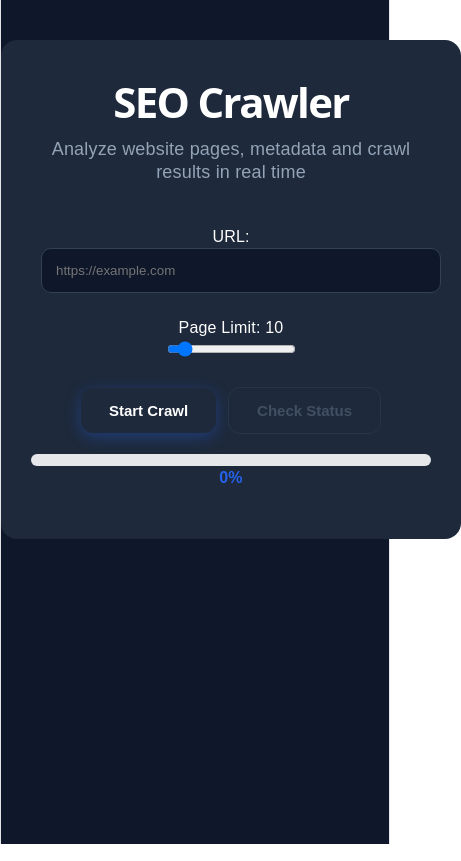
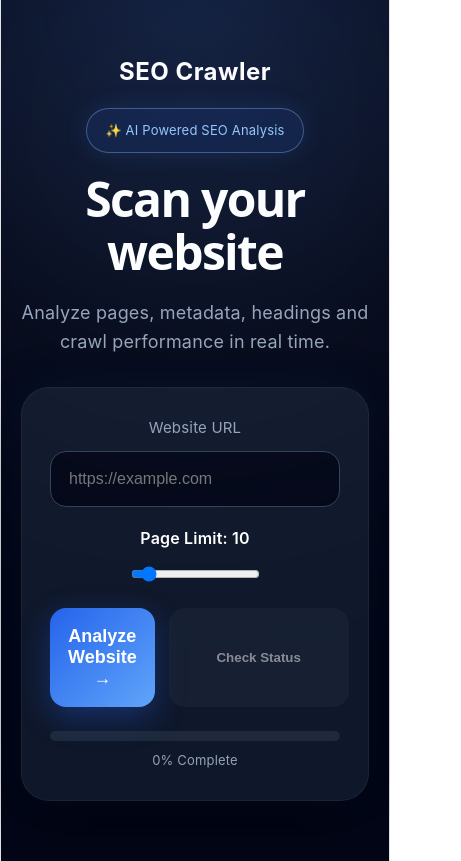
Before and after one commit to mehreennaqvi06/seo-crawler, a React (Vite) app in the folder frontend/: page / in a window 390 px wide. Shown: the whole page, 461 px wide, since content can reach past the window. Built offline with nearby package versions, Linux system fonts and the light colour scheme.

Commit message:
Update SEO crawler UI

```diff
--- a/frontend/src/App.css
+++ b/frontend/src/App.css
@@ -1,200 +1,472 @@
-body {
-  background: #0f172a;
-  font-family: Arial, sans-serif;
+*{
+  margin:0;
+  padding:0;
+  box-sizing:border-box;
 }
 
-.container {
-  max-width: 1100px;
-  margin: 40px auto;
-  padding: 30px;
-  background: #1e293b;
-  border-radius: 16px;
-  color: white;
+body{
+  font-family:Inter,Arial,sans-serif;
+  background:#020617;
+  color:white;
 }
 
-.title {
-  text-align: center;
-  color: white;
-  font-size: 42px;
-  font-weight: 700;
-  margin-bottom: 25px;
+.app{
+  min-height:100vh;
+
+  background:
+  radial-gradient(
+    circle at top,
+    rgba(59,130,246,.15),
+    transparent 40%
+  ),
+  #020617;
+
+  padding:60px 20px;
 }
 
-.url-input {
-  width: 500px;
-  padding: 10px;
-  margin-left: 10px;
-  border: 1px solid #ccc;
-  border-radius: 6px;
+.logo{
+  font-size:24px;
+  font-weight:700;
+  color:white;
+  letter-spacing:0.5px;
+  margin-bottom:25px;
 }
 
-.primary-btn {
-  background: #1e293b;
-  color: white;
-  border: none;
-  padding: 14px 28px;
-  border-radius: 12px;
-  font-size: 15px;
-  font-weight: 600;
-  cursor: pointer;
-  transition: all 0.25s ease;
-  box-shadow: 0 4px 15px rgba(37, 99, 235, 0.35);
+.hero{
+  text-align:center;
+  margin-bottom:30px;
+  position:relative;
 }
 
-.primary-btn:hover {
-  background: #1e293b;
-  transform: translateY(-2px);
+.hero::before{
+  content:"";
+  position:absolute;
+
+  width:350px;
+  height:350px;
+
+  background:#bfdbfe;
+
+  filter:blur(180px);
+
+  opacity:.18;
+
+  top:-120px;
+  left:50%;
+
+  transform:translateX(-50%);
 }
 
-.secondary-btn {
-  background: #334155;
-  color: white;
-  border: 1px solid #475569;
-  padding: 14px 28px;
-  border-radius: 12px;
-  font-size: 15px;
-  font-weight: 600;
-  cursor: pointer;
-  margin-left: 12px;
-  transition: all 0.25s ease;
+.badge{
+  display:inline-block;
+
+  padding:10px 18px;
+
+  border-radius:999px;
+
+  font-size:13px;
+
+  background:rgba(37,99,235,.12);
+
+  border:1px solid rgba(147,197,253,.35);
+
+  color:#93c5fd;
+
+  box-shadow:
+    0 0 25px rgba(59,130,246,.15);
 }
 
-.secondary-btn:hover {
-  background: #475569;
+.hero-title{
+  font-size:60px;
+  font-weight:800;
+  color:white;
+  margin-bottom:20px;
+  line-height:1.1;
 }
 
-.secondary-btn:disabled {
-  background: #1e293b;
-  color: #64748b;
-  cursor: not-allowed;
-  border-color: #334155;
+.hero-subtitle{
+  font-size:22px;
+  color:#94a3b8;
+  max-width:650px;
+  margin:auto;
+  line-height:1.6;
 }
 
-table {
-  width: 100%;
-  border-collapse: collapse;
-  margin-top: 20px;
+.scan-card{
+  max-width:700px;
+
+  margin:auto;
+
+  background:#0f172a;
+
+  border:1px solid rgba(255,255,255,.05);
+
+  border-radius:28px;
+
+  padding:28px;
+
+  box-shadow:
+  0 20px 60px rgba(0,0,0,.45),
+  0 0 40px rgba(37,99,235,.08);
 }
 
-th {
-  background: #2563eb;
-  color: white;
-  padding: 12px;
+.input-label{
+  display:block;
+
+  color:#94a3b8;
+
+  margin-bottom:12px;
+
+  font-size:15px;
 }
 
-td {
-  padding: 10px;
+.url-input{
+  width:100%;
+
+  padding:18px;
+
+  border-radius:16px;
+
+  border:1px solid #334155;
+
+  background:#020617;
+
+  color:white;
+
+  font-size:16px;
+
+  margin-bottom:20px;
+
+  outline:none;
 }
 
-tr:nth-child(even) {
-  background: #f8fafc;
+.url-input:focus{
+  border-color:#3b82f6;
+
+  box-shadow:
+  0 0 20px rgba(59,130,246,.25);
 }
 
-.progress-container {
-  width: 100%;
-  height: 12px;
-  background: #e5e7eb;
-  border-radius: 999px;
-  overflow: hidden;
-  margin-top: 20px;
+.limit-section{
+  text-align:center;
+  margin-bottom:20px;
 }
 
-.progress-bar {
-  height: 100%;
-  background: #2563eb;
-  transition: width 0.3s ease;
+.limit-section p{
+  margin-bottom:15px;
+  font-weight:600;
 }
 
-.status-card {
-  margin-top: 20px;
-  padding: 12px;
-  background: #f8fafc;
-  border-radius: 8px;
+.limit-buttons{
+  display:flex;
+  justify-content:center;
+  gap:12px;
+  margin-bottom:30px;
 }
 
-table {
-  width: 100%;
-  overflow-x: auto;
+.limit-buttons button{
+  background:#1e293b;
+
+  color:white;
+
+  border:none;
+
+  padding:12px 20px;
+
+  border-radius:999px;
+
+  cursor:pointer;
+
+  transition:.25s;
 }
 
-td {
-  word-break: break-word;
+.limit-buttons button:hover{
+  background:#334155;
 }
 
-.progress-text {
-  color: #2563eb;
-  font-weight: bold;
+.active-limit{
+  background:#2563eb !important;
+  color:white !important;
+
+  box-shadow:
+  0 0 20px rgba(59,130,246,.4);
 }
 
-.secondary-btn:disabled {
-  opacity: 0.5;
-  cursor: not-allowed;
+.crawl-btn{
+  width:100%;
+
+  padding:18px;
+
+  border:none;
+
+  border-radius:16px;
+
+  cursor:pointer;
+
+  font-size:18px;
+
+  font-weight:700;
+
+  color:white;
+
+  background:
+linear-gradient(
+135deg,
+#2563eb,
+#60a5fa
+);
+
+box-shadow:
+  0 10px 30px rgba(37,99,235,.35);
+
+  transition:.3s;
 }
 
-.subtitle {
-  text-align: center;
-  color: #94a3b8;
-  font-size: 18px;
-  margin-bottom: 40px;
-  margin-top: 0;
+.crawl-btn:hover{
+  transform:translateY(-2px);
 }
 
-.url-input {
-  width: 100%;
-  padding: 14px;
-  border-radius: 10px;
-  border: 1px solid #334155;
-  background: #0f172a;
-  color: white;
-  box-sizing: border-box;
+.stats-grid{
+  max-width:900px;
+
+  margin:40px auto;
+
+  display:grid;
+
+  grid-template-columns:
+  repeat(3,1fr);
+
+  gap:20px;
 }
 
-.stats-grid {
-  display: flex;
-  gap: 20px;
-  margin: 25px 0;
+.stat-card{
+  background:#0f172a;
+
+  border:1px solid rgba(255,255,255,.05);
+
+  border-radius:20px;
+
+  padding:24px;
+
+  text-align:center;
+  box-shadow:
+  0 8px 30px rgba(0,0,0,.25);
 }
 
-.stat-card {
-  flex: 1;
-  background: #334155;
-  padding: 20px;
-  border-radius: 12px;
-  text-align: center;
+.stat-card h4{
+  color:#94a3b8;
+  margin-bottom:12px;
 }
 
-.stat-card h3 {
-  margin: 0;
-  color: #94a3b8;
+.stat-card span{
+  font-size:30px;
+  font-weight:700;
 }
 
-.stat-card p {
-  font-size: 24px;
-  font-weight: bold;
+.progress-section{
+  max-width:900px;
+  margin:auto;
 }
 
-table {
-  width: 100%;
-  border-collapse: collapse;
-  margin-top: 20px;
-  overflow: hidden;
-  border-radius: 12px;
+.progress-header{
+  margin-bottom:12px;
+  color:#94a3b8;
 }
 
-th {
-  background: #2563eb;
-  color: white;
-  padding: 14px;
+.progress-container{
+  width:100%;
+
+  height:10px;
+
+  background:#1e293b;
+
+  border-radius:999px;
+
+  overflow:hidden;
 }
 
-td {
-  padding: 12px;
+.progress-bar{
+  height:100%;
+
+  background:
+  linear-gradient(
+  90deg,
+  #2563eb,
+  #bfdbfe
+  );
+
+  transition:.4s;
 }
 
-tr:nth-child(even) {
-  background: #1e293b;
+.progress-section p{
+  margin-top:10px;
+  text-align:center;
+  font-weight:600;
 }
 
-tr:nth-child(odd) {
-  background: #334155;
+.results-card{
+  max-width:1200px;
+  margin:50px auto;
 }
+
+.results-header{
+  display:flex;
+  justify-content:space-between;
+  align-items:center;
+  margin-bottom:20px;
+}
+
+.results-header h2{
+  font-size:28px;
+}
+
+.sort-btn{
+  background:#2563eb;
+
+  color:white;
+
+  border:none;
+
+  border-radius:12px;
+
+  padding:12px 18px;
+
+  cursor:pointer;
+}
+
+table{
+  width:100%;
+  border-collapse:collapse;
+
+  overflow:hidden;
+
+  border-radius:20px;
+}
+
+th{
+  background:#2563eb;
+  padding:16px;
+  text-align:left;
+}
+
+td{
+  padding:16px;
+}
+
+tr:nth-child(odd){
+  background:#0f172a;
+}
+
+tr:nth-child(even){
+  background:#172033;
+}
+
+tr:hover{
+  background:#1e3a8a;
+}
+
+@media(max-width:768px){
+
+  .hero-title{
+    font-size:48px;
+  }
+
+  .hero-subtitle{
+    font-size:18px;
+  }
+
+  .stats-grid{
+    grid-template-columns:1fr;
+  }
+
+  .limit-buttons{
+    flex-wrap:wrap;
+  }
+
+  .results-header{
+    flex-direction:column;
+    gap:15px;
+  }
+
+  .button-group{
+  display:flex;
+  gap:14px;
+  margin-top:20px;
+}
+
+.status-btn{
+  min-width:180px;
+
+  border:none;
+
+  border-radius:16px;
+
+  background:#1e293b;
+
+  color:white;
+
+  cursor:pointer;
+
+  font-weight:600;
+
+  transition:.25s;
+}
+
+.status-btn:hover{
+  background:#334155;
+}
+
+.status-btn:disabled{
+  opacity:.5;
+  cursor:not-allowed;
+}
+
+.progress-section-card{
+  margin-top:24px;
+}
+
+.progress-label{
+  text-align:center;
+  color:#94a3b8;
+  margin-top:8px;
+  font-size:13px;
+}
+
+.status-btn:not(:disabled){
+  background:#1e3a8a;
+  color:white;
+}
+
+.crawl-btn:hover,
+.status-btn:hover{
+  transform:translateY(-2px);
+}
+
+.status-completed{
+  color:#22c55e;
+  font-weight:700;
+}
+
+.status-running{
+  color:#f59e0b;
+  font-weight:700;
+}
+
+.status-queued{
+  color:#60a5fa;
+  font-weight:700;
+}
+
+tbody tr{
+  transition:all .2s ease;
+}
+
+tbody tr:hover{
+  background:#1e293b;
+}
+
+table{
+  overflow:hidden;
+  border-radius:20px;
+}
+}
--- a/frontend/src/App.tsx
+++ b/frontend/src/App.tsx
@@ -93,14 +93,35 @@ function App() {
   }, [jobId]);
 
  return (
-    <div className="container">
-      <h1 className="title">SEO Crawler</h1>
-      <p className="subtitle">
-        Analyze website pages, metadata and crawl results in real time
+  <div className="app">
+
+    <div className="hero">
+
+      <div className="logo">
+        SEO Crawler
+      </div>
+
+      <div className="badge">
+        ✨ AI Powered SEO Analysis
+      </div>
+
+      <h1 className="hero-title">
+        Scan your website
+      </h1>
+
+      <p className="hero-subtitle">
+        Analyze pages, metadata, headings and crawl performance
+        in real time.
       </p>
 
-      <div>
-        <label>URL:</label>
+    </div>
+
+    <div className="scan-card">
+
+      <label className="input-label">
+        Website URL
+      </label>
+
       <input
         className="url-input"
         type="text"
@@ -108,13 +129,11 @@ function App() {
         onChange={(e) => setUrl(e.target.value)}
         placeholder="https://example.com"
       />
-      </div>
 
-      <br />
+      <div className="limit-section">
 
-      <div>
-        <label>Page Limit: {limit}</label>
-        <br />
+  <p>Page Limit: {limit}</p>
+
   <input
     type="range"
     min="1"
@@ -122,58 +141,102 @@ function App() {
     value={limit}
     onChange={(e) => setLimit(Number(e.target.value))}
   />
+
 </div>
 
-      <br />
+      <div className="button-group">
 
-      <button className="primary-btn" onClick={startCrawl}>
-        Start Crawl
+  <button
+    className="crawl-btn"
+    onClick={startCrawl}
+  >
+    Analyze Website →
   </button>
 
   <button
-        className="secondary-btn"
+    className="status-btn"
     onClick={checkStatus}
     disabled={!jobId}
   >
     Check Status
   </button>
 
+</div>
+
+    <div className="progress-section-card">
+
+  <div className="progress-container">
+    <div
+      className="progress-bar"
+      style={{ width: `${progress}%` }}
+    />
+  </div>
+
+  <p className="progress-label">
+    {progress}% Complete
+  </p>
+
+</div>
+
+    </div>
+
     {jobId && (
       <div className="stats-grid">
 
         <div className="stat-card">
-            <h3>Job ID</h3>
-            <p>{jobId}</p>
+          <h4>Job ID</h4>
+          <span>{jobId}</span>
         </div>
 
         <div className="stat-card">
-            <h3>Status</h3>
-            <p>{status}</p>
+          <h4>Status</h4>
+          <span className={`status-${status}`}>
+            {status || "Waiting"}
+          </span>
         </div>
 
         <div className="stat-card">
-            <h3>Pages</h3>
-            <p>{pages.length}</p>
+          <h4>Pages</h4>
+          <span>{pages.length}</span>
         </div>
 
       </div>
     )}
 
-      <div style={{ width: "400px", margin: "20px auto" }}>
+    {jobId && (
+      <div className="progress-section">
+
+        <div className="progress-header">
+          Crawl Progress
+        </div>
+
         <div className="progress-container">
           <div
             className="progress-bar"
             style={{ width: `${progress}%` }}
-          ></div>
-        </div>
-        <p className="progress-text">{progress}%</p>
+          />
         </div>
 
+        <p>{progress}% Complete</p>
+
+      </div>
+    )}
+
     {pages.length > 0 && (
-        <>
-          <button onClick={sortByStatus}>
-            Sort by Status Code
+      <div className="results-card">
+
+        <div className="results-header">
+
+          <h2>Crawl Results</h2>
+
+          <button
+            className="sort-btn"
+            onClick={sortByStatus}
+          >
+            Sort Status
           </button>
+
+        </div>
 
         <table>
           <thead>
@@ -181,7 +244,7 @@ function App() {
               <th>URL</th>
               <th>Title</th>
               <th>H1</th>
-              <th>Status Code</th>
+              <th>Status</th>
             </tr>
           </thead>
 
@@ -195,8 +258,10 @@ function App() {
               </tr>
             ))}
           </tbody>
+
         </table>
-  </>
+
+      </div>
     )}
 
   </div>
```
Lines whose indentation alone changed are shown as unchanged.
